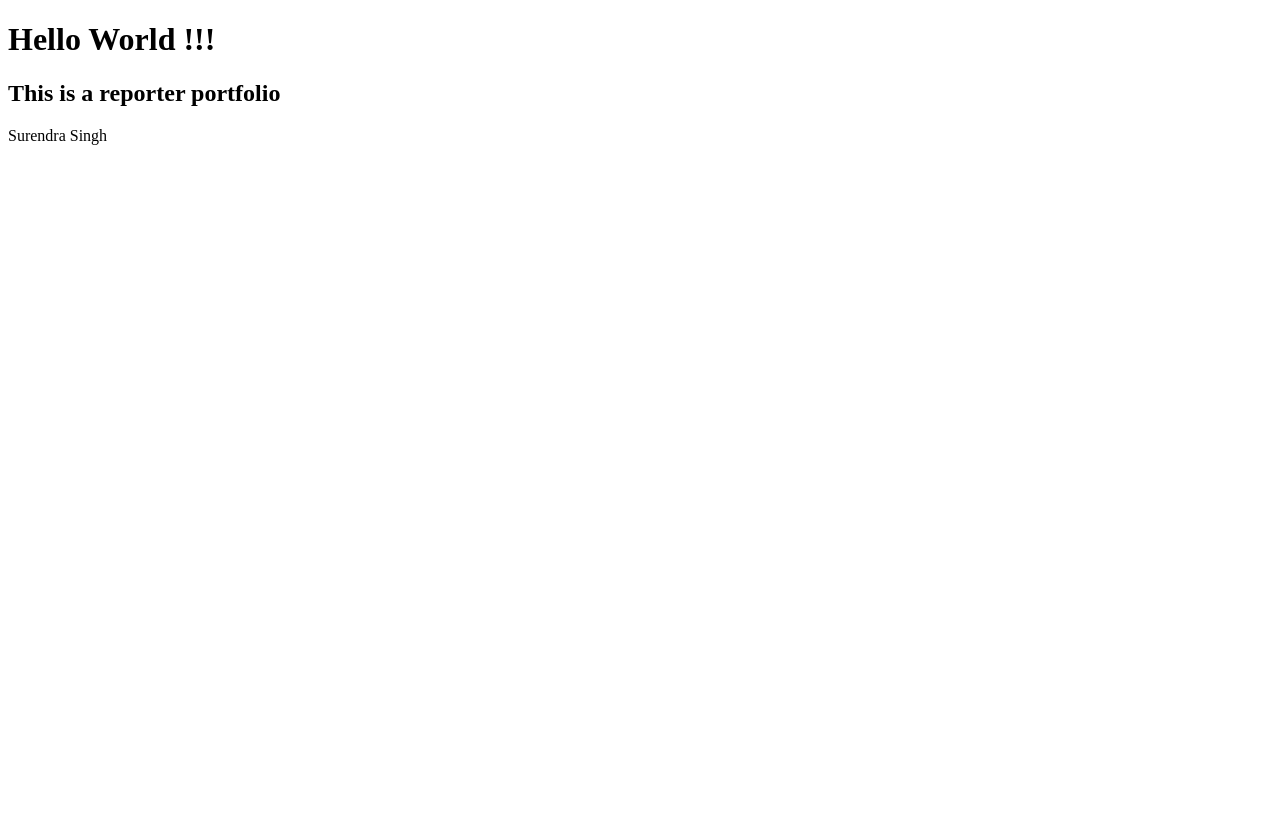
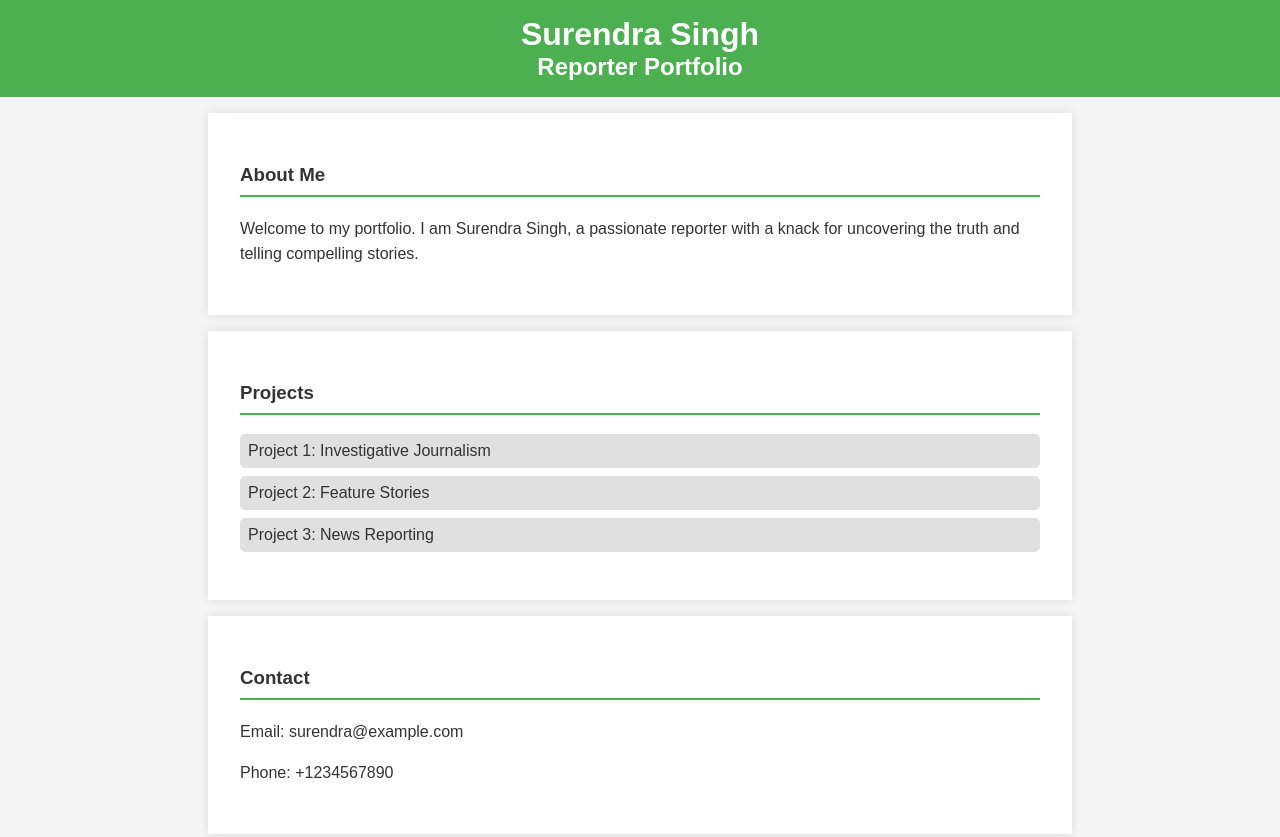
Before and after one commit to surenjnk/test-your-code, a plain HTML site: page index.html in a window 1280 px wide. Before the commit the page ends 800 px from the top, so only its background shows below. Drawn offline with Linux system fonts and the light colour scheme.

Commit message:
refactor: Update index.html and style.css for Surendra Singh's portfolio

```diff
--- a/index.html
+++ b/index.html
@@ -3,11 +3,30 @@
 <head>
     <meta charset="UTF-8">
     <meta name="viewport" content="width=device-width, initial-scale=1.0">
-    <title>Document</title>
+    <title>Surendra Singh Portfolio</title>
+    <link rel="stylesheet" href="./style.css">
 </head>
 <body>
-    <h1>Hello World !!!</h1>
-    <h2>This is a reporter portfolio</h2>
-    <p>Surendra Singh</p>
+    <header>
+        <h1>Surendra Singh</h1>
+        <h2>Reporter Portfolio</h2>
+    </header>
+    <section id="about">
+        <h3>About Me</h3>
+        <p>Welcome to my portfolio. I am Surendra Singh, a passionate reporter with a knack for uncovering the truth and telling compelling stories.</p>
+    </section>
+    <section id="projects">
+        <h3>Projects</h3>
+        <ul>
+            <li>Project 1: Investigative Journalism</li>
+            <li>Project 2: Feature Stories</li>
+            <li>Project 3: News Reporting</li>
+        </ul>
+    </section>
+    <section id="contact">
+        <h3>Contact</h3>
+        <p>Email: surendra@example.com</p>
+        <p>Phone: +1234567890</p>
+    </section>
 </body>
 </html>
--- /dev/null
+++ b/style.css
@@ -0,0 +1,47 @@
+body {
+    font-family: Arial, sans-serif;
+    margin: 0;
+    padding: 0;
+    background-color: #f4f4f4;
+    color: #333;
+}
+
+header {
+    background-color: #4CAF50;
+    color: white;
+    padding: 1em 0;
+    text-align: center;
+}
+
+h1, h2 {
+    margin: 0;
+}
+
+section {
+    padding: 2em;
+    margin: 1em auto;
+    max-width: 800px;
+    background-color: white;
+    box-shadow: 0 0 10px rgba(0, 0, 0, 0.1);
+}
+
+h3 {
+    border-bottom: 2px solid #4CAF50;
+    padding-bottom: 0.5em;
+}
+
+ul {
+    list-style-type: none;
+    padding: 0;
+}
+
+ul li {
+    background: #e0e0e0;
+    margin: 0.5em 0;
+    padding: 0.5em;
+    border-radius: 5px;
+}
+
+p {
+    line-height: 1.6;
+}
```
